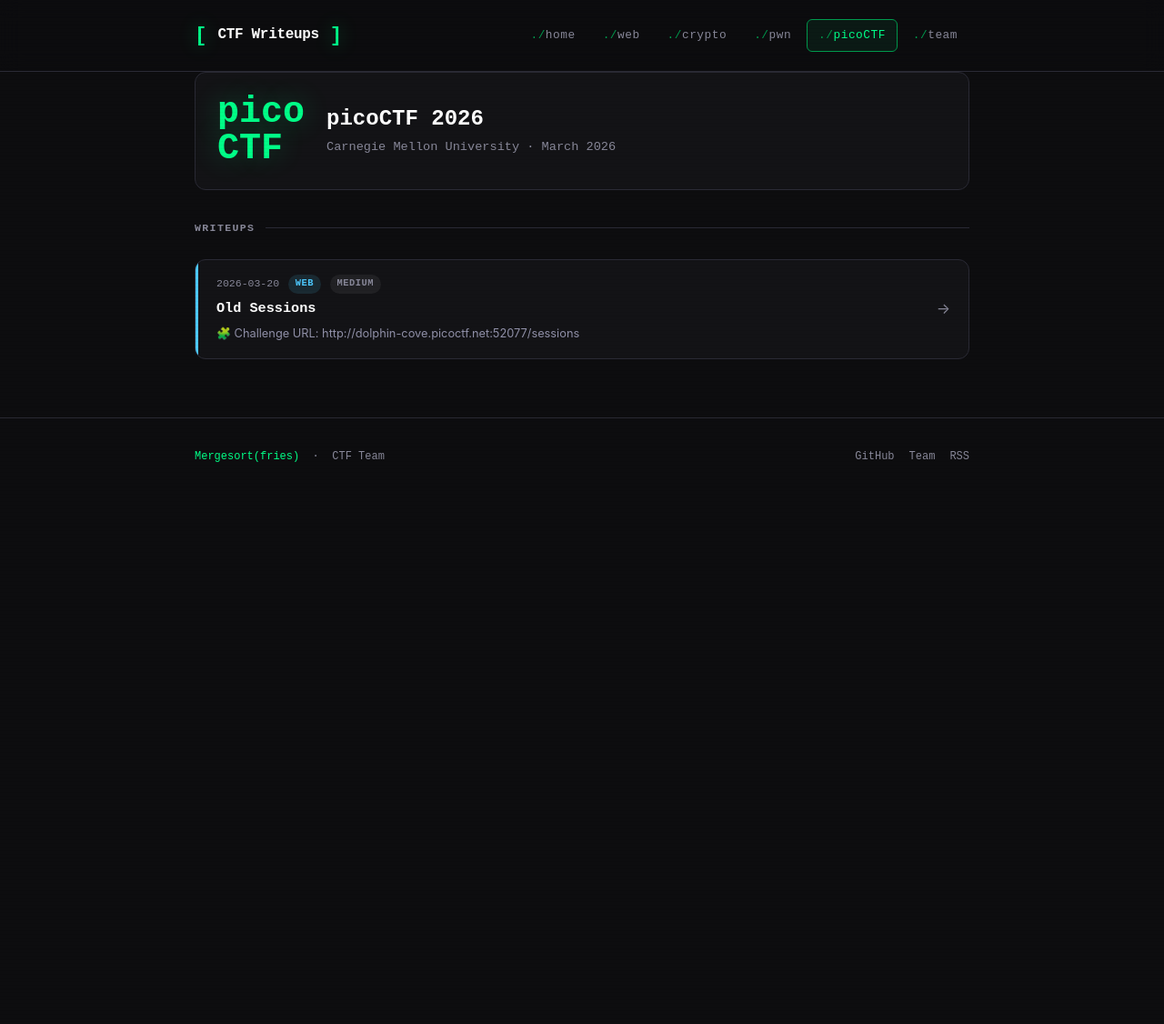
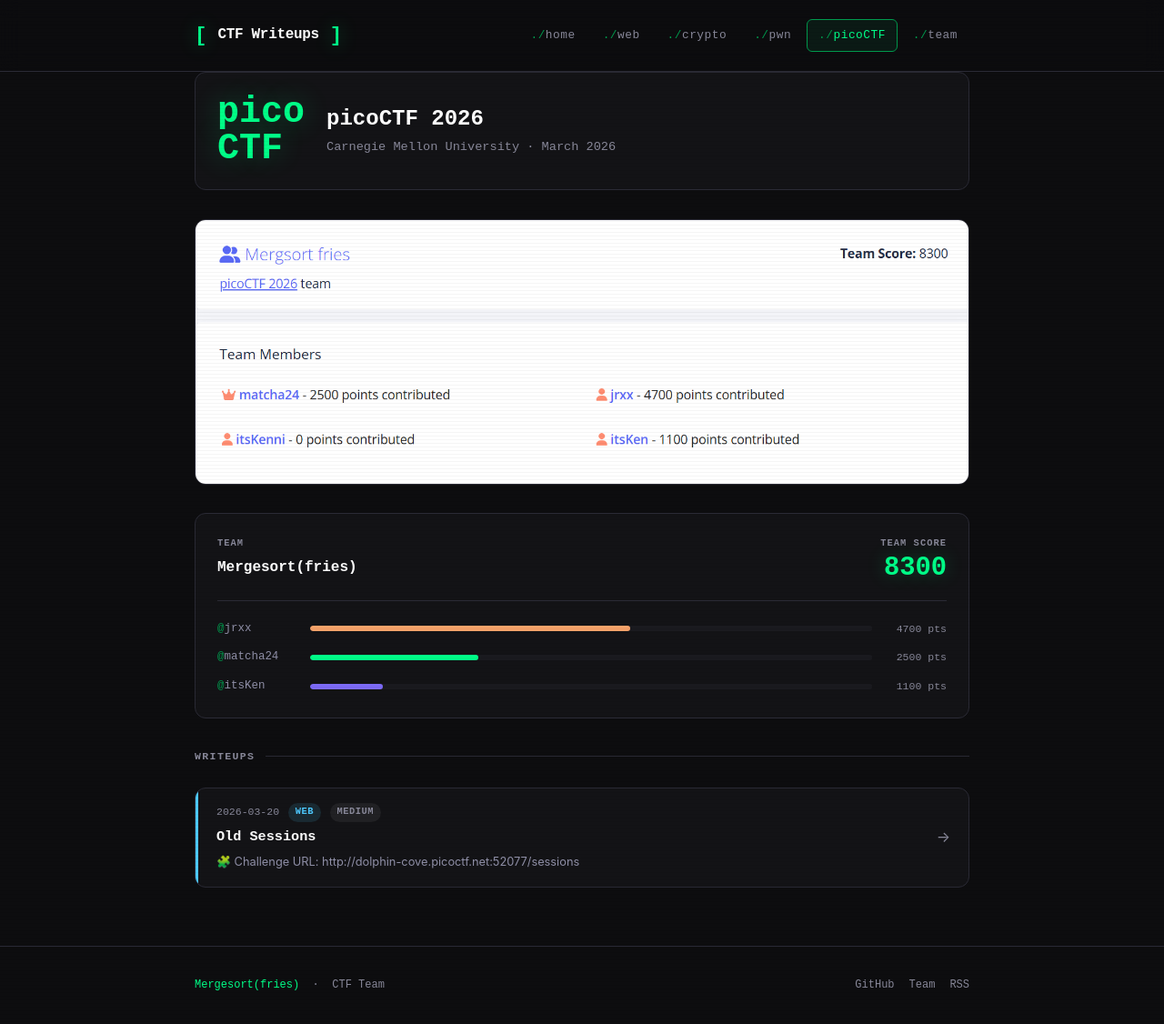
Before and after one commit to Mergesort-fries/ctf-writeups, a Jekyll site: the page built from picoctf2026.md, in a window 1280 px wide and 1126 px high. Shown: the whole window at 91% size. Built offline with Jekyll 4.4.1, drawn with Linux system fonts in a browser that asks for light colours.

Commit message:
added the screenshot for the ctf

```diff
--- a/picoctf2026.md
+++ b/picoctf2026.md
@@ -9,6 +9,44 @@ permalink: /picoctf2026/
   <div class="event-info">
     <h1>picoCTF 2026</h1>
     <p>Carnegie Mellon University · March 2026</p>
+  </div>
+</div>
+
+<div class="scoreboard-img">
+  <img src="{{ '/assets/images/picoCTF2026.png' | relative_url }}" alt="picoCTF 2026 scoreboard">
+</div>
+
+<div class="score-banner">
+  <div class="score-banner-left">
+    <div class="score-label">team</div>
+    <div class="score-team">Mergesort(fries)</div>
+  </div>
+  <div class="score-banner-right">
+    <div class="score-label">team score</div>
+    <div class="score-total">8300</div>
+  </div>
+  <div class="score-members">
+    <div class="score-row">
+      <span class="score-handle">jrxx</span>
+      <div class="score-bar-wrap">
+        <div class="score-bar" style="--pct:57%;--bar-color:#f7a26a"></div>
+      </div>
+      <span class="score-pts">4700 pts</span>
+    </div>
+    <div class="score-row">
+      <span class="score-handle">matcha24</span>
+      <div class="score-bar-wrap">
+        <div class="score-bar" style="--pct:30%;--bar-color:#00ff88"></div>
+      </div>
+      <span class="score-pts">2500 pts</span>
+    </div>
+    <div class="score-row">
+      <span class="score-handle">itsKen</span>
+      <div class="score-bar-wrap">
+        <div class="score-bar" style="--pct:13%;--bar-color:#7c6af7"></div>
+      </div>
+      <span class="score-pts">1100 pts</span>
+    </div>
   </div>
 </div>
 
@@ -39,3 +77,31 @@ permalink: /picoctf2026/
     </li>
   {% endfor %}
 </ul>
+
+<style>
+.score-banner {
+  background: var(--bg2);
+  border: 1px solid var(--border);
+  border-radius: var(--radius-lg);
+  padding: 1.5rem;
+  margin-bottom: 2rem;
+  display: grid;
+  grid-template-columns: 1fr 1fr;
+  grid-template-rows: auto auto;
+  gap: 1.25rem 1rem;
+}
+.score-banner-left, .score-banner-right { display: flex; flex-direction: column; gap: 0.25rem; }
+.score-banner-right { text-align: right; align-items: flex-end; }
+.score-label { font-family: var(--mono); font-size: 0.65rem; font-weight: 700; color: var(--muted); letter-spacing: 0.1em; text-transform: uppercase; }
+.score-team { font-family: var(--mono); font-size: 1rem; font-weight: 700; color: #fff; }
+.score-total { font-family: var(--mono); font-size: 1.8rem; font-weight: 700; color: var(--green); text-shadow: 0 0 20px rgba(0,255,136,0.25); line-height: 1; }
+.score-members { grid-column: 1 / -1; display: flex; flex-direction: column; gap: 0.65rem; border-top: 1px solid var(--border); padding-top: 1.25rem; }
+.score-row { display: grid; grid-template-columns: 90px 1fr 70px; align-items: center; gap: 0.75rem; }
+.score-handle { font-family: var(--mono); font-size: 0.78rem; color: var(--text-dim); }
+.score-handle::before { content: '@'; color: var(--green-dk); }
+.score-bar-wrap { background: var(--bg3); border-radius: 999px; height: 6px; overflow: hidden; }
+.score-bar { height: 100%; width: var(--pct); background: var(--bar-color); border-radius: 999px; }
+.score-pts { font-family: var(--mono); font-size: 0.72rem; color: var(--muted); text-align: right; }
+.scoreboard-img { margin-bottom: 1.5rem; }
+.scoreboard-img img { width: 100%; border-radius: var(--radius-lg); border: 1px solid var(--border); }
+</style>
```
